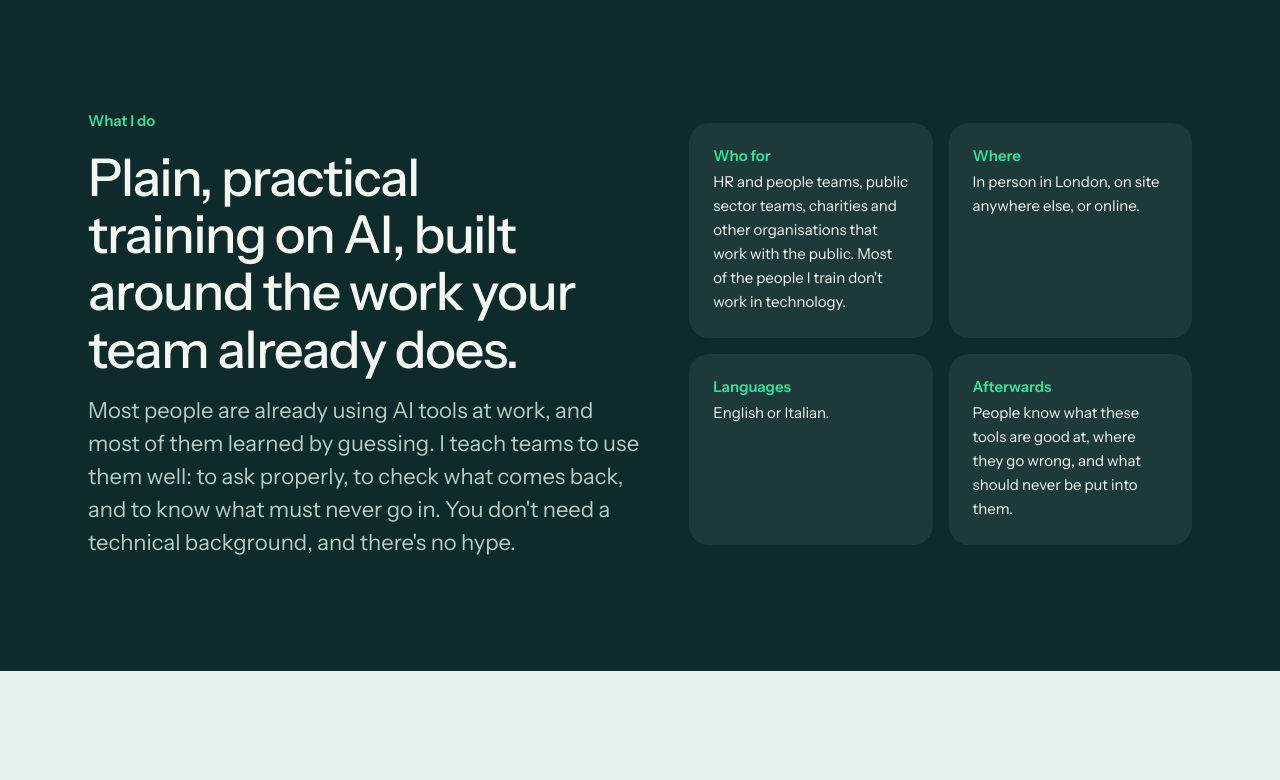
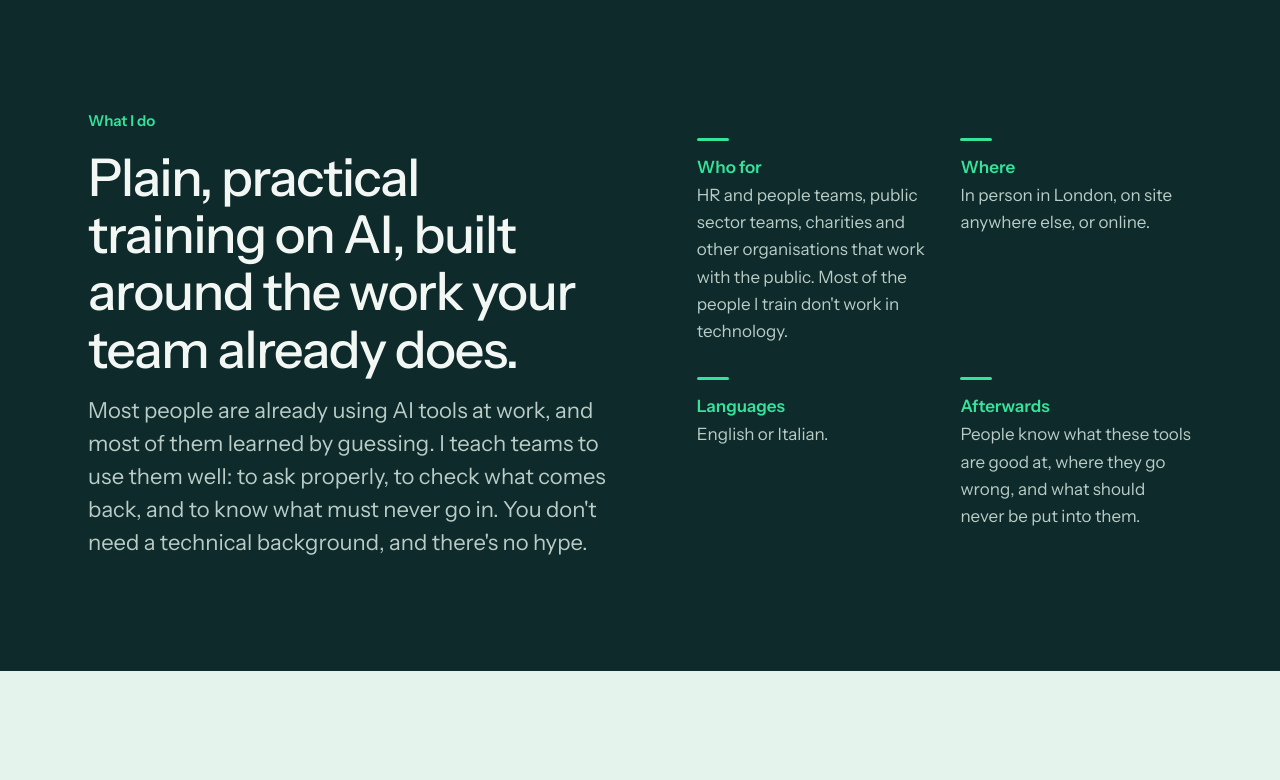
Before and after one commit to kittosam/capiraistudio, a plain HTML site: page index.html in a window 1280 px wide. Shown: the part 1456-2236 px from the top of the page. Drawn offline with Linux system fonts and the light colour scheme.

Commit message:
What I do: open text instead of boxes; course panel aligned with the situation list
Co-Authored-By: Claude Opus 5.5 <noreply@anthropic.com>

```diff
--- a/index.html
+++ b/index.html
@@ -175,16 +175,20 @@ html:not(.js) #stage{display:none}
 @media (max-width:52rem){.ticket{grid-template-columns:1fr}.ticket .stub{border-left:0;border-top:3px dashed rgba(10,13,12,.4)}}
 
 /* what I do: statement left, four tiles right */
-.what{display:grid;grid-template-columns:minmax(0,1.1fr) minmax(0,1fr);gap:var(--s6);align-items:center}
-.tiles{list-style:none;display:grid;grid-template-columns:1fr 1fr;gap:var(--s3)}
-.tiles li{background:rgba(242,247,244,.07);border-radius:var(--r);padding:var(--s4)}
-.tiles h3{font-size:var(--t-small);font-weight:600;letter-spacing:0;color:var(--mint)}
-.tiles p{margin-top:var(--s1);font-size:var(--t-small)}
+.what{display:grid;grid-template-columns:minmax(0,1.1fr) minmax(0,1fr);gap:var(--s6) var(--s7);align-items:center}
+.tiles{list-style:none;display:grid;grid-template-columns:1fr 1fr;gap:var(--s5) var(--s5)}
+.tiles li::before{content:"";display:block;width:2rem;height:3px;border-radius:2px;background:var(--mint);margin-bottom:var(--s3)}
+.tiles h3{font-size:var(--t-body);font-weight:600;letter-spacing:0;color:var(--mint)}
+.tiles p{margin-top:var(--s1);color:var(--on-dark-2)}
 @media (max-width:60rem){.what{grid-template-columns:1fr}}
 @media (max-width:30rem){.tiles{grid-template-columns:1fr}}
 
 /* courses: choose a situation, see the course that fits */
-.chooser{display:grid;grid-template-columns:minmax(0,.9fr) minmax(0,1.4fr);gap:var(--s5);margin-top:var(--s6);align-items:start}
+.chooser{display:grid;grid-template-columns:minmax(0,.9fr) minmax(0,1.4fr);gap:var(--s5);margin-top:var(--s6);align-items:stretch}
+.js .panels{display:flex;flex-direction:column}
+.js .course{display:flex;flex-direction:column;flex:1}
+.js .course .spec{margin-top:auto}
+.js .course + .course{margin-top:0}
 .situations{display:flex;flex-direction:column;gap:var(--s2)}
 .situation{font:inherit;font-size:var(--t-body);font-weight:500;line-height:1.4;text-align:left;color:var(--ink);background:rgba(14,42,43,.06);
   border:0;border-radius:1rem;padding:var(--s3) 1.25rem;cursor:pointer;transition:background var(--quick) var(--ease)}
```
